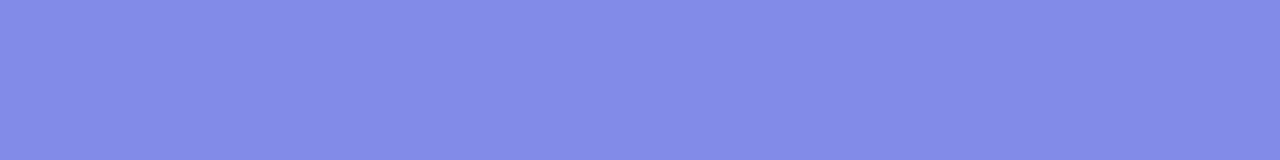
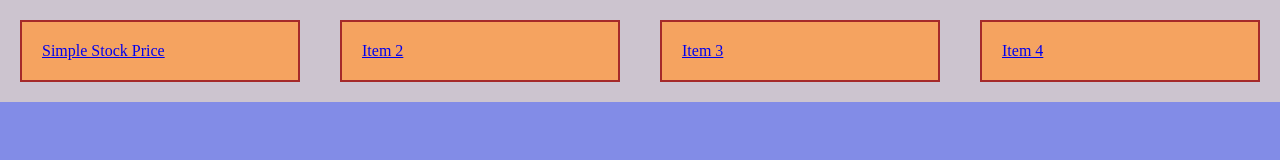
Before and after one commit to mattnichol/website, a plain HTML site: page Example2.html in a window 1280 px wide. Drawn offline with Linux system fonts and the light colour scheme.

Commit message:
Update Example2.html

```diff
--- a/Example2.html
+++ b/Example2.html
@@ -10,6 +10,13 @@
 
   <body>
 
+  <div class="flex-container">
+        <div><a href="Example2.0.html">Simple Stock Price</a></div>
+        <div><a href="Example2.html">Item 2</a></div>
+        <div><a href="Example2.html">Item 3</a></div>
+        <div><a href="Example2.html">Item 4</a></div>
+  </div>
+
   </body>
 
 </html>
```
